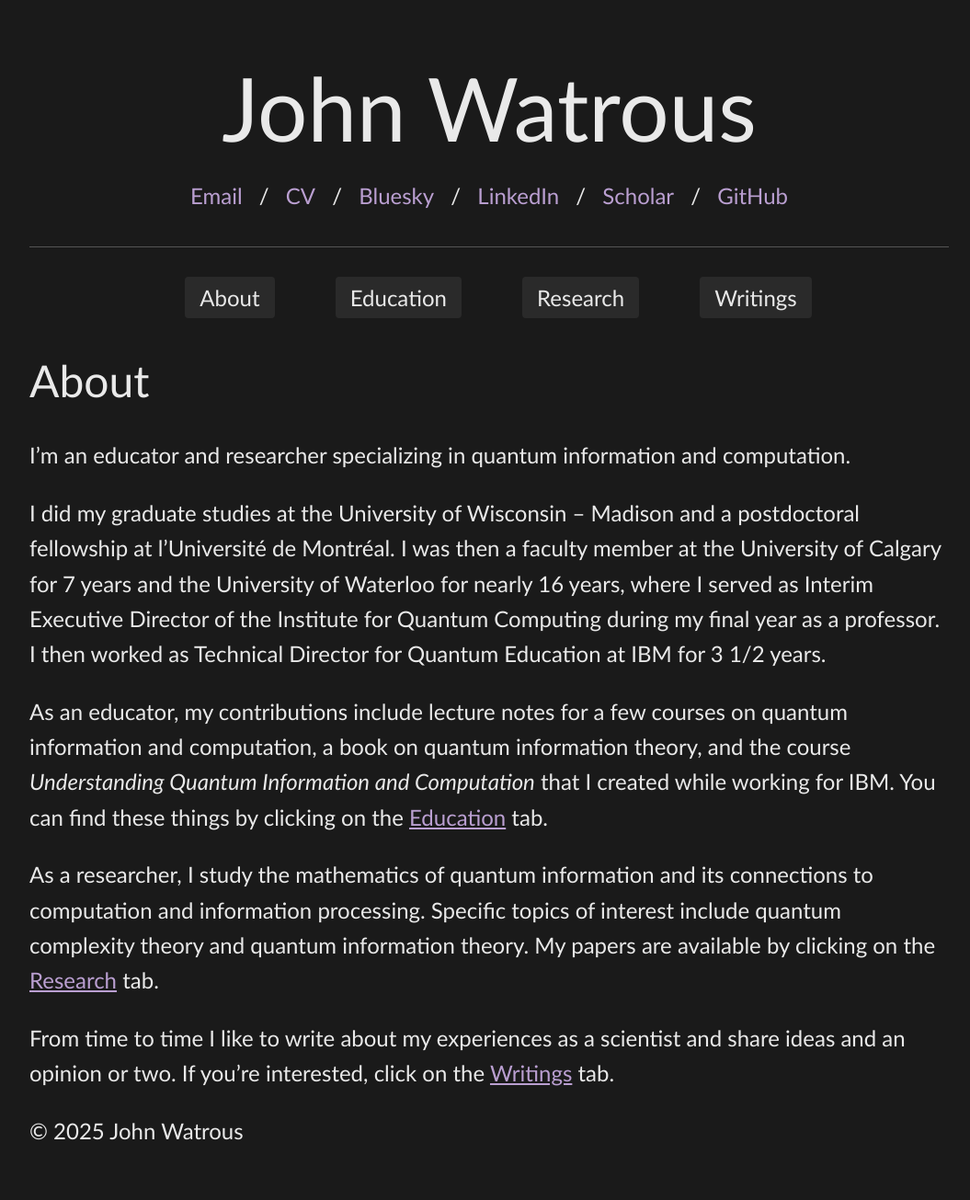
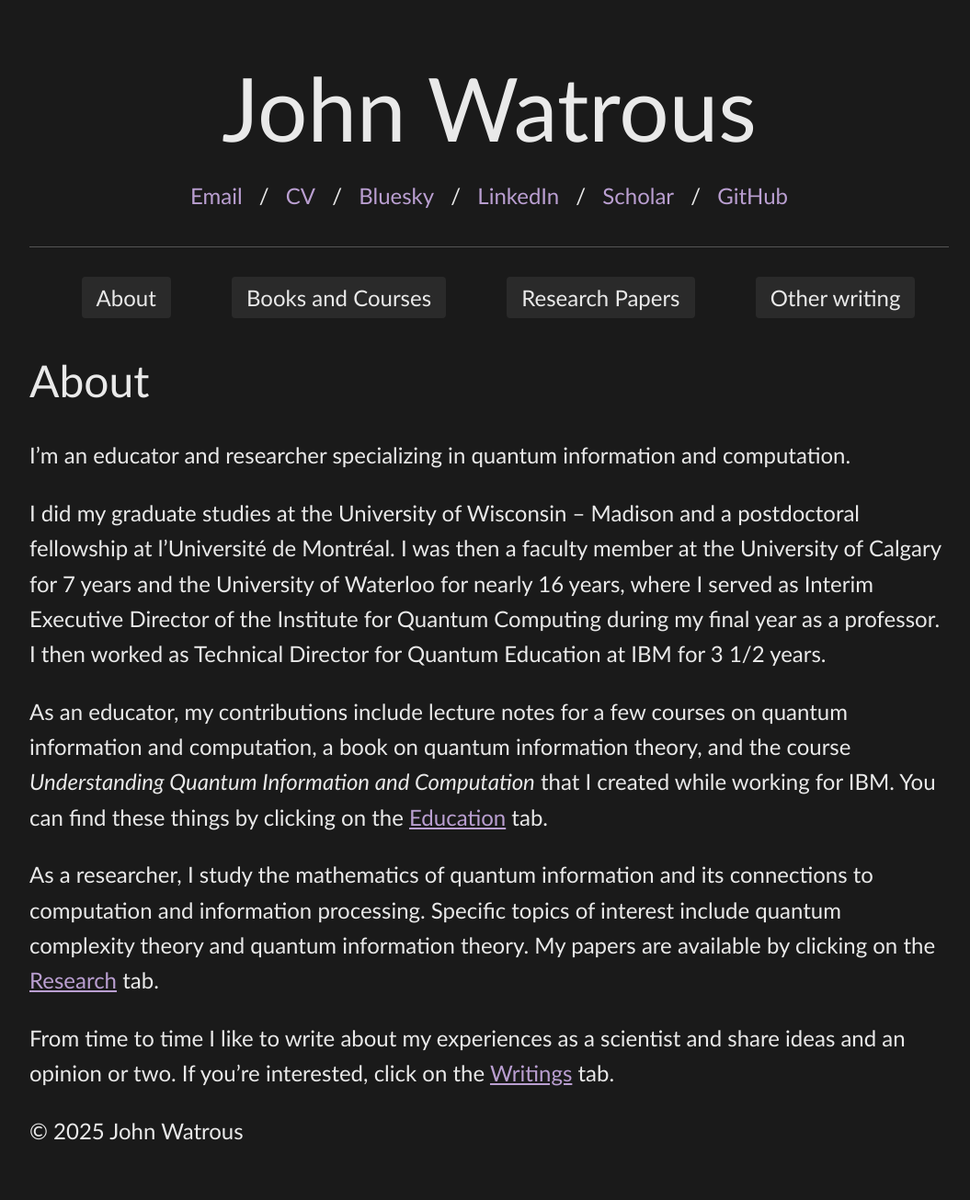
Before and after one commit to jhwatrous/jhwatrous.github.io, a Jekyll site: the page built from index.md, in a window 1280 px wide. Shown: the whole page at 92% size, without its empty margins (108-1163 px from the left). Built offline with Jekyll 4.4.1, drawn with Linux system fonts in a browser that asks for light colours.

Commit message:
Revising...

```diff
--- a/_layouts/default.html
+++ b/_layouts/default.html
@@ -26,9 +26,9 @@
         <hr class="header-separator">
 	<nav>
           <a href="{{ '/' | relative_url }}">About</a>
-	  <a href="{{ '/education.html' | relative_url }}">Education</a>
-	  <a href="{{ '/research.html' | relative_url }}">Research</a>
-	  <a href="{{ '/writings.html' | relative_url }}">Writings</a>
+	  <a href="{{ '/education.html' | relative_url }}">Books and Courses</a>
+	  <a href="{{ '/research.html' | relative_url }}">Research Papers</a>
+	  <a href="{{ '/writings.html' | relative_url }}">Other writing</a>
 	</nav>
       </header>
 
```
